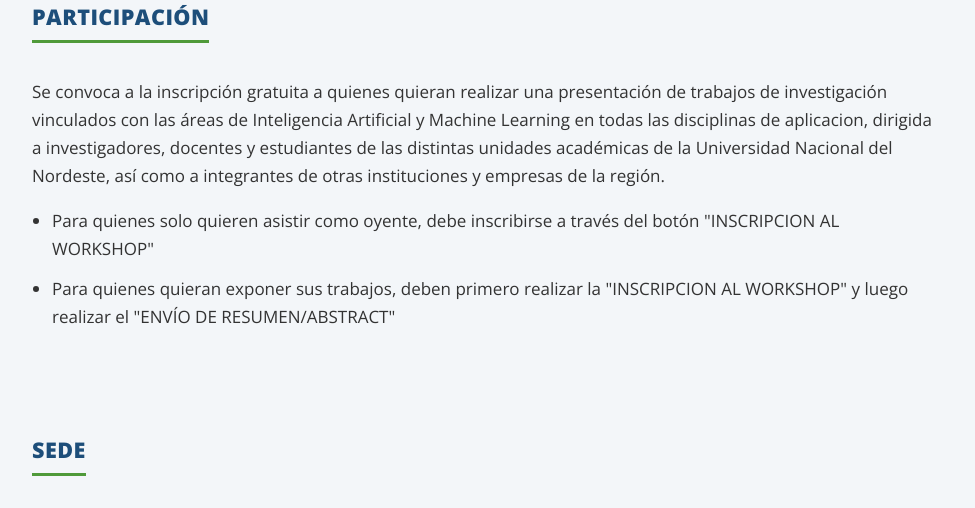
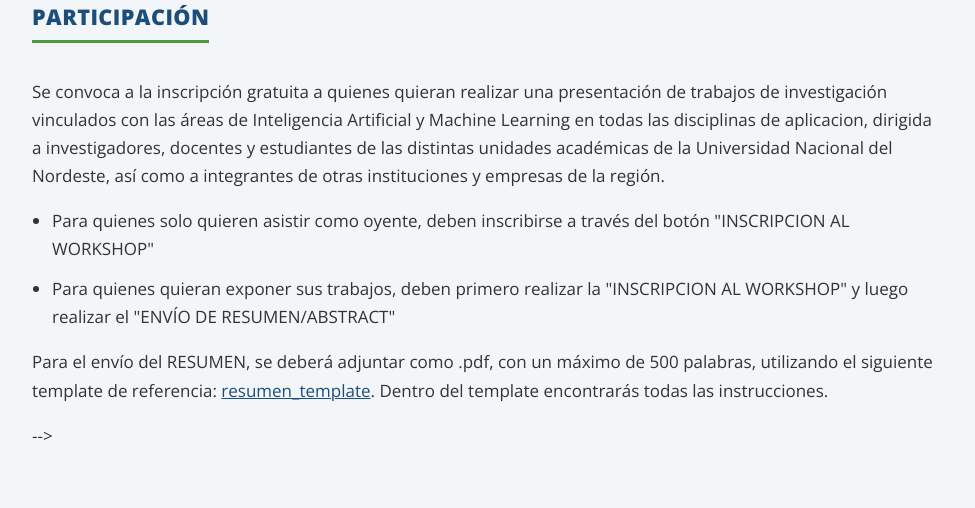
Before and after one commit to facenawia/facenawia.github.io, a plain HTML site: page index.html in a window 1280 px wide. Shown: the part 1617-2125 px from the top of the page, without its empty margins (152-1127 px from the left). Drawn offline with nearby package versions, Linux system fonts and the light colour scheme.

Commit message:
Update participation section in index.html

```diff
--- a/index.html
+++ b/index.html
@@ -226,16 +226,16 @@
       </div>
     </section>
 
-    <!-- ======================= PARTICIPACIÓN Y ARANCELES ======================= -->
+    <!-- ======================= PARTICIPACIÓN ======================= -->
     <section class="alt" id="participacion">
       <div class="contenedor">
         <h2>Participación</h2>
         <p>Se convoca a la inscripción gratuita a quienes quieran realizar una presentación de trabajos de investigación vinculados con las áreas de Inteligencia Artificial y Machine Learning en todas las disciplinas de aplicacion, dirigida a investigadores, docentes y estudiantes de las distintas unidades académicas de la Universidad Nacional del Nordeste, así como a integrantes de otras instituciones y empresas de la región.</p>
         <ul class="lista">
-          <li>Para quienes solo quieren asistir como oyente, debe inscribirse a través del botón "INSCRIPCION AL WORKSHOP" </li>
+          <li>Para quienes solo quieren asistir como oyente, deben inscribirse a través del botón "INSCRIPCION AL WORKSHOP" </li>
           <li>Para quienes quieran exponer sus trabajos, deben primero realizar la "INSCRIPCION AL WORKSHOP" y luego realizar el "ENVÍO DE RESUMEN/ABSTRACT"</li>
         </ul>
-        <!-- <p>Para asegurar tu lugar, completá el <a href="#" target="_blank" rel="noopener">formulario de inscripción</a>. Dentro del formulario encontrarás todas las instrucciones y los medios de pago disponibles.</p> -->
+        <p>Para el envío del RESUMEN, se deberá adjuntar como .pdf, con un máximo de 500 palabras, utilizando el siguiente template de referencia: <a href="https://docs.google.com/document/d/1Y6HXta0eqi3hlGFildSGkhiofMREJ6W-/edit?usp=sharing&ouid=118084615670875491835&rtpof=true&sd=true" target="_blank" rel="noopener">resumen_template</a>. Dentro del template encontrarás todas las instrucciones.</p> -->
       </div>
     </section>
 
```
